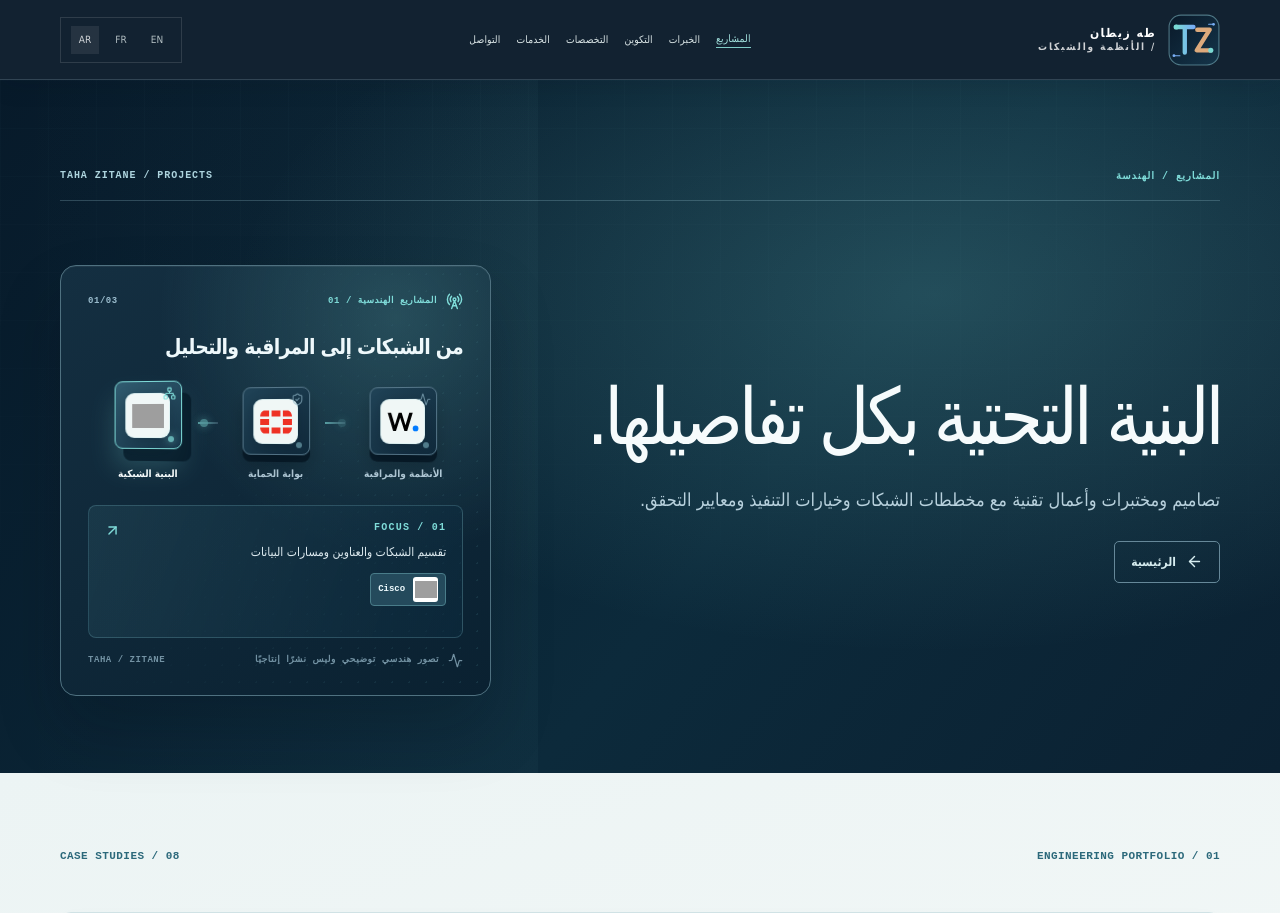
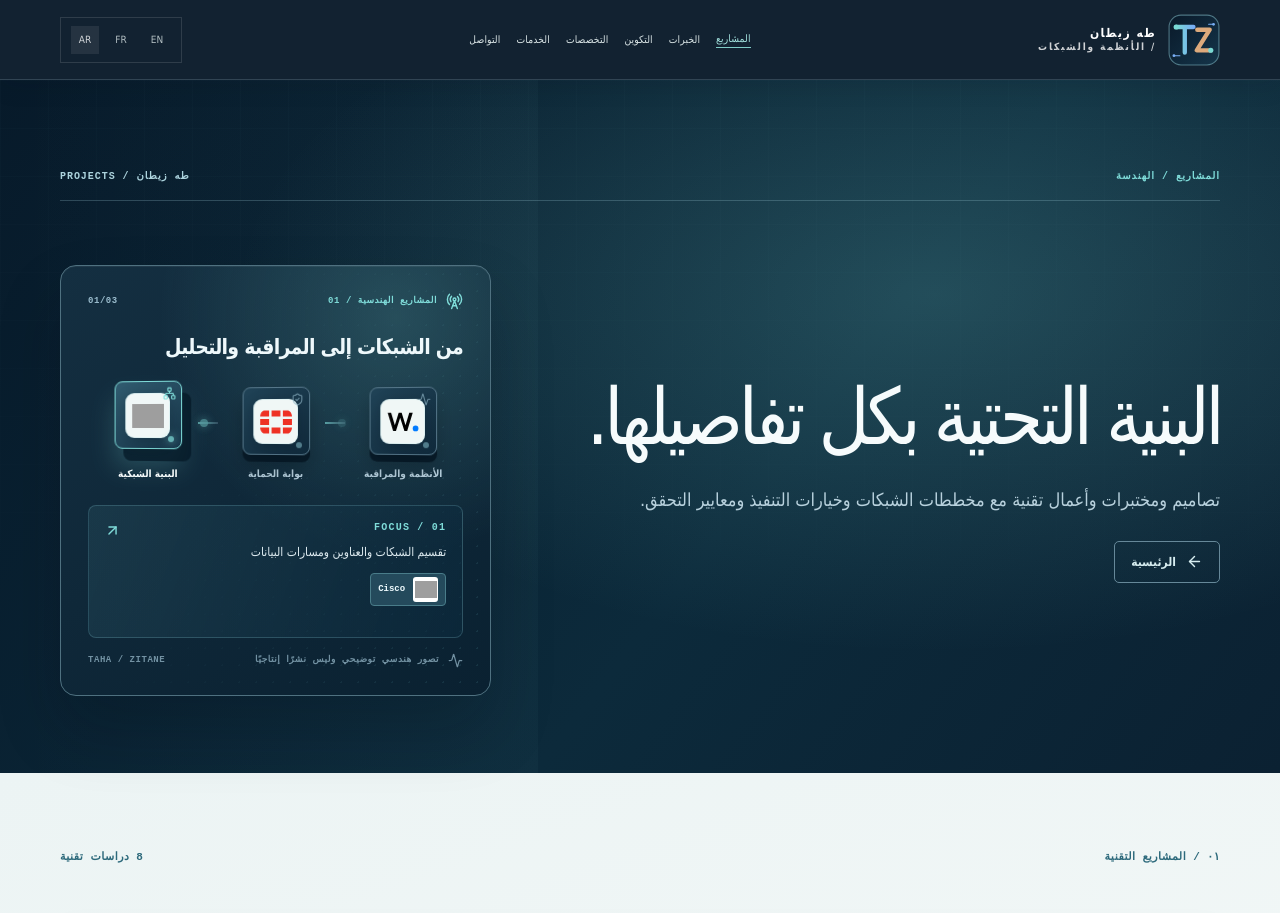
Before and after one commit to tahazitan/taha-zitane-portfolio, a Next.js app: page /ar/projects/ in a window 1280 px wide. Shown: the top 913 px of the page. Built offline with nearby package versions, Linux system fonts and the light colour scheme; grey boxes are pictures that could not be loaded.

Commit message:
fix: correct technical portfolio information and imagery

```diff
--- a/src/components/SectionPage.tsx
+++ b/src/components/SectionPage.tsx
@@ -43,7 +43,7 @@ const details={
  }
 } as const;
 const serviceTools=[["AnyDesk","Windows"],["Windows Server","Linux","Proxmox","Ubuntu"],["Wireshark","Wazuh","FortiGate","Palo Alto"],["Cisco","GNS3","Windows Server","Linux"]];
-const marks={"2024 — 2025":{logo:"emsi",name:"EMSI",city:"TANGER"},"2020 — 2022":{logo:"ofppt",name:"OFPPT / ISMO",city:"TÉTOUAN"},"2019 — 2020":{logo:"university",name:"UNIVERSITÉ ABDELMALEK ESSAÂDI",city:"FACULTÉ DES SCIENCES"},"2018":{logo:"ministry",name:"LYCÉE AL-KHAWARIZMI",city:"CHEFCHAOUEN"}} as const;
+const marks={"2024 — 2025":{logo:"emsi",name:"EMSI",city:"TANGER"},"2020 — 2022":{logo:"ofppt",name:"OFPPT / ISMO",city:"TÉTOUAN"},"2019 — 2020":{logo:"university",name:"UNIVERSITÉ ABDELMALEK ESSAÂDI",city:"FACULTÉ DES SCIENCES"},"2019":{logo:"ministry",name:"LYCÉE AL-KHAWARIZMI",city:"CHEFCHAOUEN"}} as const;
 const route=(locale:Locale,section:SectionKey)=>`${locale==="en"?"":"/"+locale}/${section}/`;
 export default function SectionPage({locale,section}:{locale:Locale;section:SectionKey}){
  const c=content[locale],p=professional[locale],t=details[locale][section],rtl=locale==="ar";
@@ -53,12 +53,12 @@ export default function SectionPage({locale,section}:{locale:Locale;section:Sect
   <Navigation locale={locale} section={section}/>
   <main>
    <section className="detail-hero" id="top"><div className="container-xl detail-hero-inner">
-    <div className="detail-headerline"><span>{t[0]}</span><span>TAHA ZITANE / {section.toUpperCase()}</span></div>
+    <div className="detail-headerline"><span>{t[0]}</span><span>{rtl?"طه زيطان":"TAHA ZITANE"} / {section.toUpperCase()}</span></div>
     <div className="detail-hero-body"><div><h1>{t[1]}</h1><p>{t[2]}</p><Link className="detail-back" href={homePath(locale)}><ArrowLeft size={17}/>{locale==="fr"?"Accueil":rtl?"الرئيسية":"Home"}</Link></div>
     <SectionHeroVisual section={section} locale={locale}/></div>
    </div></section>
    {section==="projects"&&<section id="work" className="section work-section"><div className="container-xl">
-    <div className="detail-section-caption"><span>01 / ENGINEERING PORTFOLIO</span><span>08 / CASE STUDIES</span></div>
+    <div className="detail-section-caption"><span>{locale==="fr"?"01 / PROJETS TECHNIQUES":rtl?"٠١ / المشاريع التقنية":"01 / ENGINEERING PORTFOLIO"}</span><span>{c.projects.length} {locale==="fr"?"ÉTUDES DE CAS":rtl?"دراسات تقنية":"CASE STUDIES"}</span></div>
     <ProjectExplorer locale={locale} projects={c.projects}/>
    </div></section>}
    {section==="experience"&&<section id="experience" className="section experience-section"><div className="container-xl">
```
